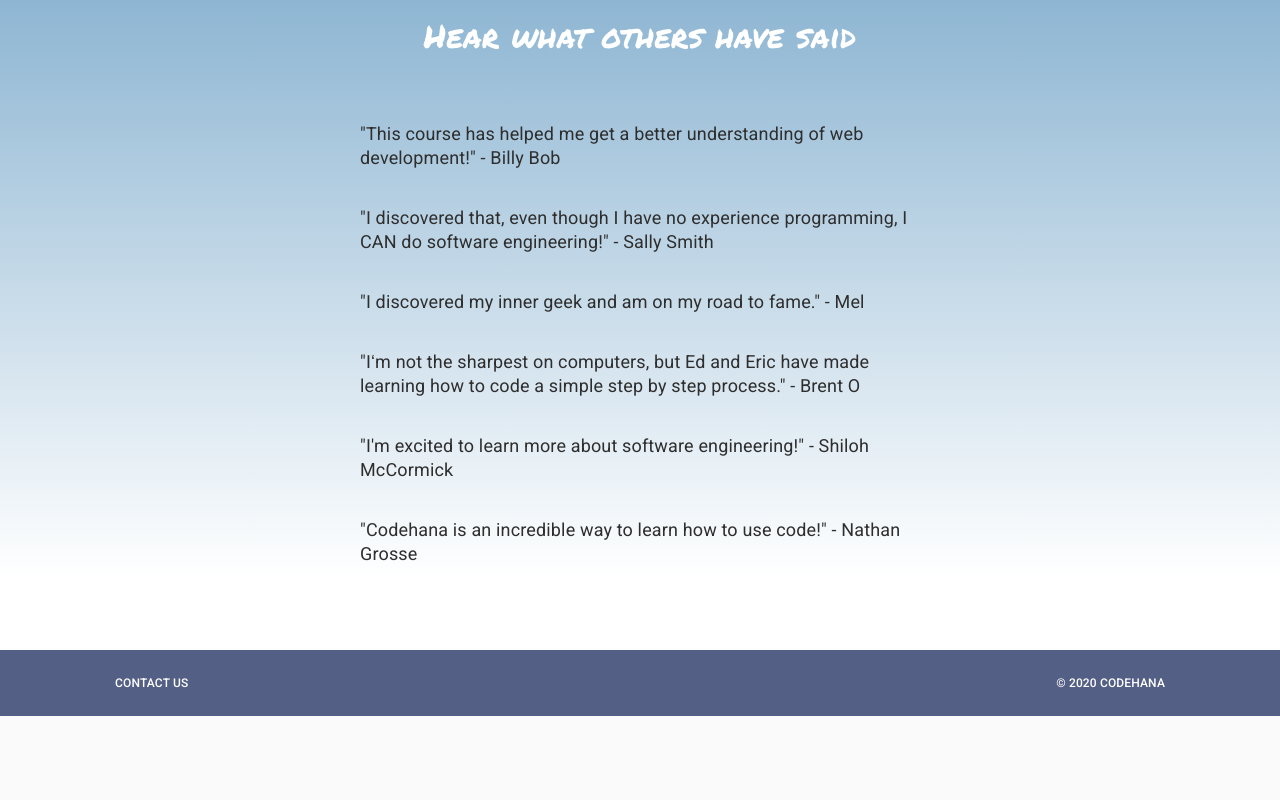
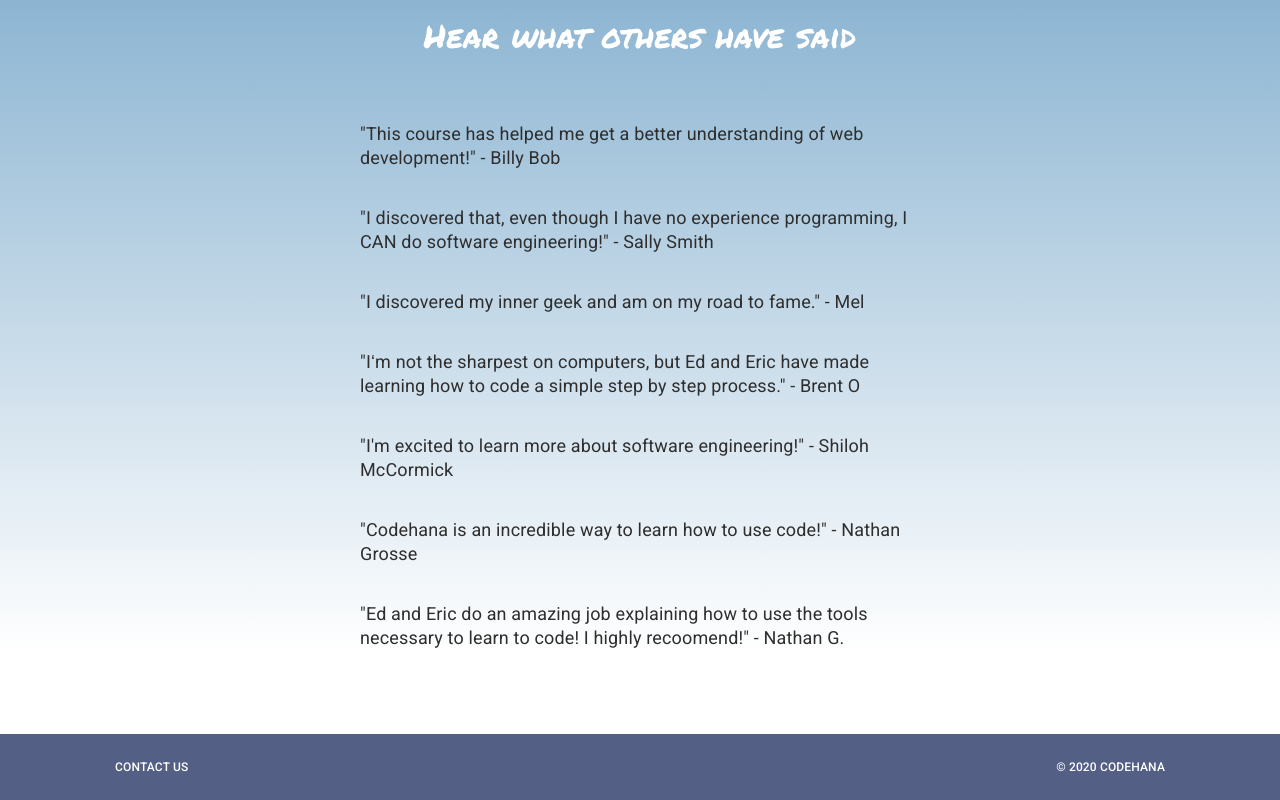
Before and after one commit to codehanadev/web, a Next.js app: page /comments in a window 1280 px wide. Shown: the part 330-1130 px from the top of the page. Before the commit the page ends 1046 px from the top, so only its background shows below. Built offline with nearby package versions, Linux system fonts and the light colour scheme.

Commit message:
[new homework comment]

```diff
--- a/pages/comments/index.js
+++ b/pages/comments/index.js
@@ -15,6 +15,7 @@
                 <p>"Iʻm not the sharpest on computers, but Ed and Eric have made learning how to code a simple step by step process." - Brent O</p>
                 <p>"I'm excited to learn more about software engineering!" - Shiloh McCormick</p>
                 <p>"Codehana is an incredible way to learn how to use code!" - Nathan Grosse</p>
+                <p>"Ed and Eric do an amazing job explaining how to use the tools necessary to learn to code! I highly recoomend!" - Nathan G.</p>
             </div>
         </div>
     </>;
```
